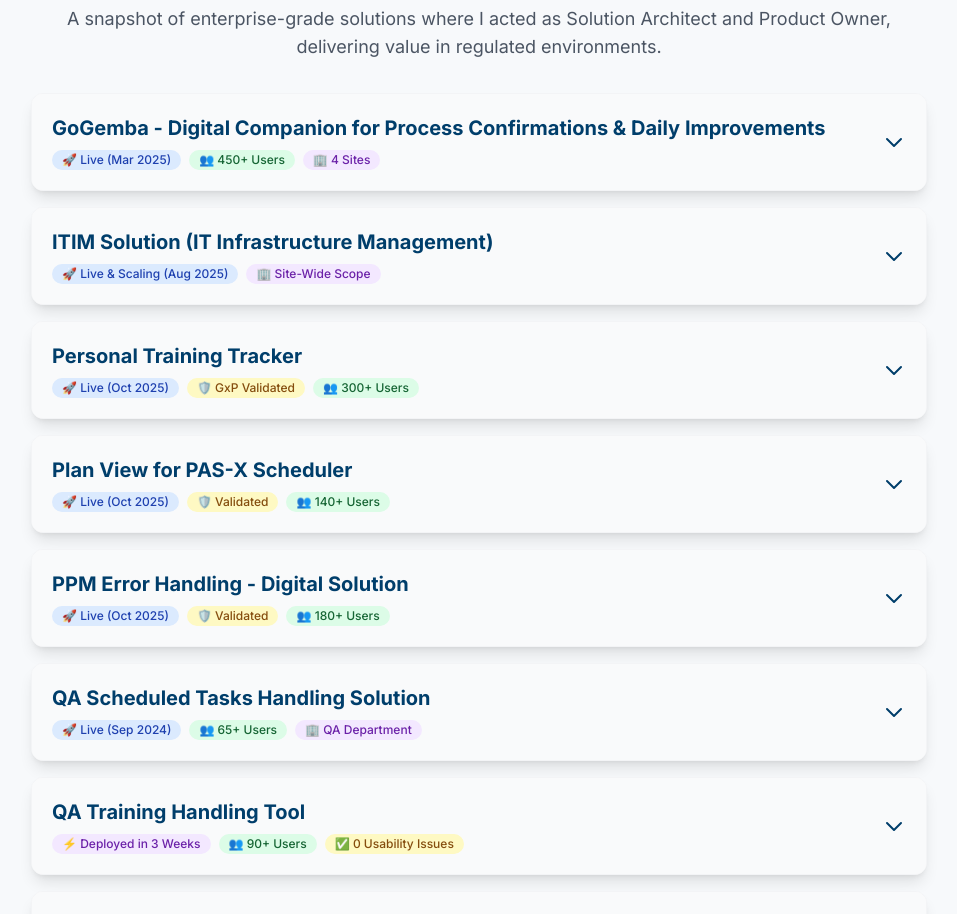
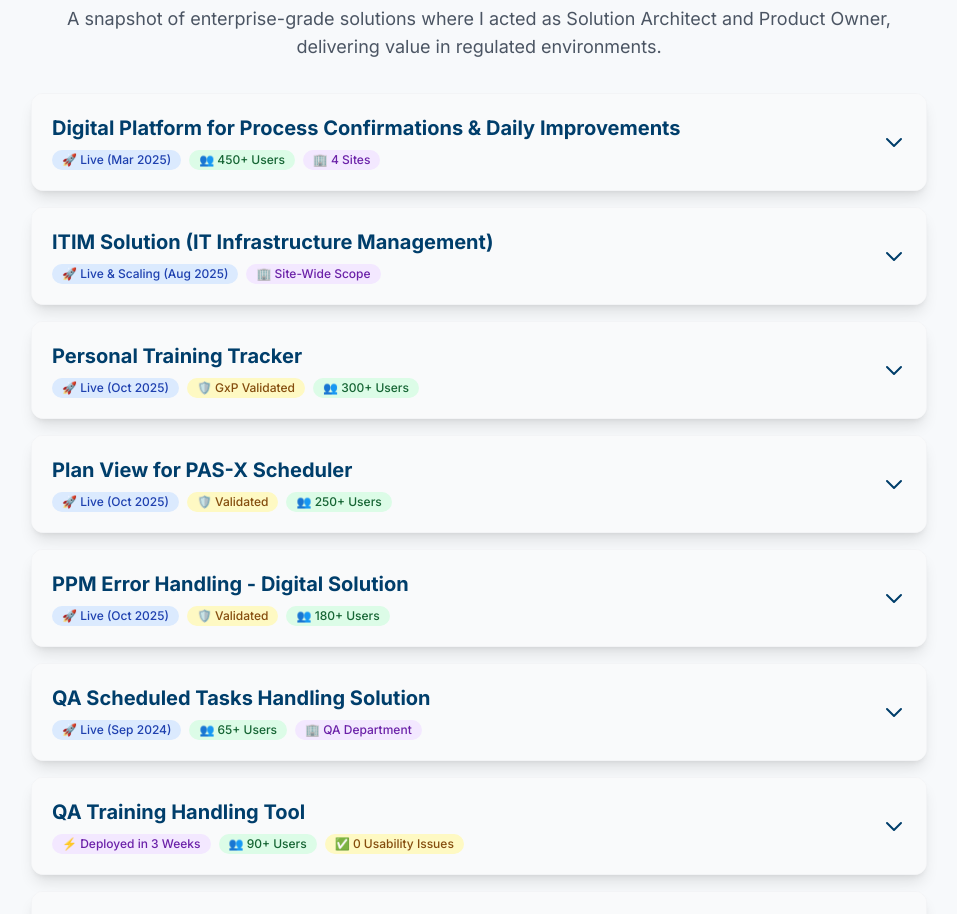
Before and after one commit to viskon/viskon.github.io, a plain HTML site: page interactcv.html in a window 1280 px wide. Shown: the part 5532-6446 px from the top of the page, without its empty margins (161-1118 px from the left). Drawn offline with nearby package versions, Linux system fonts and the light colour scheme.

Commit message:
Updated myCV

```diff
--- a/interactcv.html
+++ b/interactcv.html
@@ -599,7 +599,7 @@
 
     const projectPortfolioData = [
         {
-            title: "GoGemba - Digital Companion for Process Confirmations & Daily Improvements",
+            title: "Digital Platform for Process Confirmations & Daily Improvements",
             summary: "Dynamic platform designed to enhance visibility and management of process adherence (GxP compliance). It systematically verifies standard procedures and enables proactive continuous improvement actions.",
             features: ["Reusable Checklists/Questions (multi-language)", "Planned & Instant Process Confirmations", "Action Creation and Management from PC Executions","Visual Management of Planned PC's and Reporting on Trends"],
             benefits: ["Enhanced Operational Efficiency (reduces manual planning)", "Improved Quality Assurance", "Proactive Actions and Resolution", "Data-Driven Insights"],
@@ -638,7 +638,7 @@
             tags: [
                 { icon: '🚀', text: 'Live (Oct 2025)', color: 'blue' },
                 { icon: '🛡️', text: 'Validated', color: 'yellow' },
-                { icon: '👥', text: '140+ Users', color: 'green' }
+                { icon: '👥', text: '250+ Users', color: 'green' }
             ]
         },
         {
```
